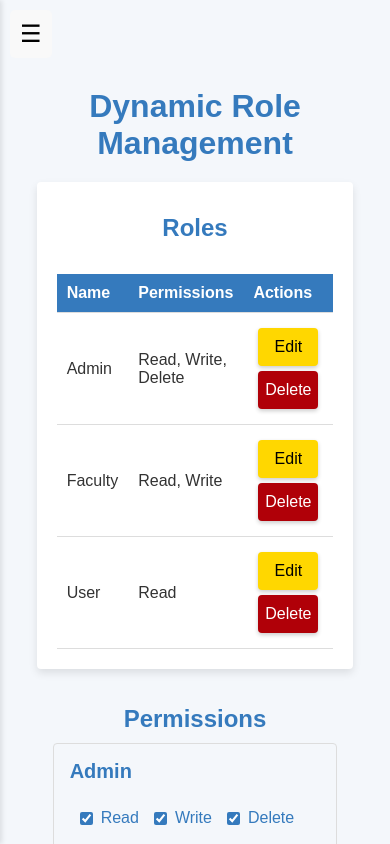
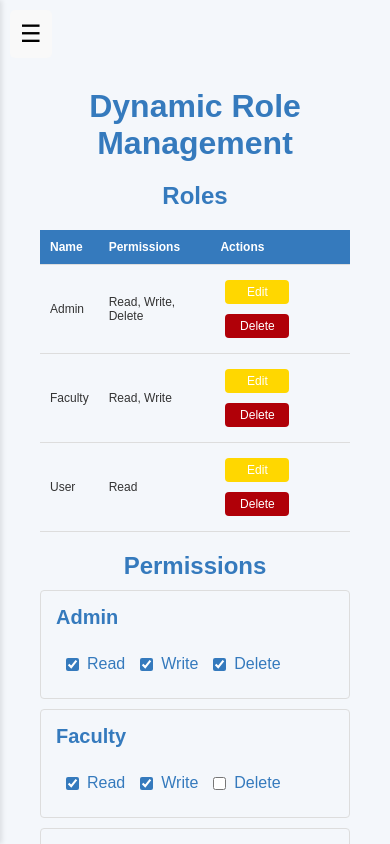
Before and after one commit to tropnicates/rbac_app, a React (Create React App) app: page /permissions in a window 390 px wide. Shown: the top 844 px of the page. Built offline with nearby package versions, Linux system fonts and the light colour scheme.

Commit message:
css modified

```diff
--- a/src/assets/styles/Permissions.css
+++ b/src/assets/styles/Permissions.css
@@ -118,6 +118,6 @@ button:hover {
     font-size: 2rem;
   }
   .role-table th, .role-table td {
-    font-size: 1rem;
+    font-size: 0.75rem;
   }
 }
--- a/src/assets/styles/RoleTable.css
+++ /dev/null
@@ -1,150 +0,0 @@
-.role-table-container {
-    width: 100%;
-    max-width: 1200px;
-    margin: 0 auto;
-    padding: 20px;
-    background-color: #fff;
-    border-radius: 4px;
-    box-shadow: 0 4px 8px rgba(0, 0, 0, 0.1);
-  }
-  .role-table-header {
-    display: flex;
-    padding: 12px;
-    font-weight: bold;
-    border-radius: 4px;
-    align-items: center;
-    justify-content: center;
-  }
-
-  .role-table-cell {
-    flex: 1;
-    padding: 10px;
-    font-size: 0.75rem;
-    color: #333;
-    border-right: 1px solid #e0e0e0;
-    text-align: left;
-  }
-
-  .role-table-cell:last-child {
-    border-right: none;
-    display: flex;
-    gap: 10px;
-  }
-
-  .role-table-row {
-    display: flex;
-    align-items: center;
-    padding: 10px 0;
-    border-bottom: 1px solid #e0e0e0;
-  }
-
-  .role-table-cell select {
-    width: 100%;
-    padding: 8px;
-    font-size: 0.75;
-    border-radius: 4px;
-    border: 1px solid #ccc;
-  }
-/*    */
-
-  @media (max-width: 768px) {
-    .role-table-header {
-        display: flex;
-      flex-direction: row;
-    }
-
-    .role-table-row {
-      flex-direction: row;
-      gap: 10px;
-    }
-
-    .role-table-cell {
-      font-size: 14px;
-      padding: 8px;
-    }
-  }
-
-
-.btn-edit,
-.btn-delete {
-  width: 60px;
-  font-size: 1rem;
-  border: none;
-  border-radius: 4px;
-  cursor: pointer;
-  transition: background-color 0.3s, transform 0.2s;
-  display: flex;
-  align-items: center;
-  justify-content: center;
-}
-
-.btn-edit {
-  background-color: #FFD700;
-  color: black;
-  box-shadow: 0 2px 4px rgba(0, 0, 0, 0.2);
-}
-
-.btn-edit:hover {
-  background-color: #357ABD;
-  color: white;
-  transform: scale(1.05);
-}
-
-.btn-delete {
-  background-color: #B00008;
-  color: white;
-  box-shadow: 0 2px 4px rgba(0, 0, 0, 0.2);
-}
-
-.btn-delete:hover {
-  background-color: #357ABD;
-  transform: scale(1.05);
-}
-
-.btn-edit:active,
-.btn-delete:active {
-  transform: scale(0.95);
-  box-shadow: none;
-}
-
-.btn-edit:focus,
-.btn-delete:focus {
-  outline: 2px solid #FFD700;
-  outline-offset: 2px;
-}
-
-.role-table tr:hover {
-  background-color: #f1f1f1;
-  transition: background-color 0.3s;
-}
-
-.permission-item input[type="checkbox"] {
-  width: 18px;
-  height: 18px;
-  cursor: pointer;
-}
-
-.permission-item input[type="checkbox"]:checked {
-  accent-color: #357ABD;
-}
-
-@media (max-width: 768px) {
-  .btn-edit,
-  .btn-delete {
-    font-size: 1rem;
-    padding: 10px 10px;
-  }
-
-  .btn-edit {
-    margin-bottom: 5px;
-  }
-
-  .role-table th,
-  .role-table td {
-    font-size: 0.75rem;
-  }
-
-  .permission-item input[type="checkbox"] {
-    width: 28px;
-  }
-}
--- a/src/assets/styles/Roles.css
+++ b/src/assets/styles/Roles.css
@@ -53,7 +53,6 @@
   text-align: left;
   padding: 10px;
   border-bottom: 1px solid #ddd;
-  font-weight: 0.5rem;
 }
 .role-table th {
   background-color: #357ABD;
@@ -134,14 +133,10 @@
   }
   .action-btn.edit,
   .action-btn.delete {
+    font-size: 0.75rem;
     width: 4rem;
   }
   .action-btn.edit {
     margin-bottom: 5px;
   }
-  .role-table th,
-  .role-table td {
-    font-size: 0.75rem;
-  }
-
 }
--- a/src/assets/styles/permissionList.css
+++ b/src/assets/styles/permissionList.css
@@ -54,15 +54,11 @@
 }
 
 @media (max-width: 768px) {
-  .permissions-list {
-    padding: 1rem;
-  }
   .container-list {
     font-size: 1rem;
   }
   .role-permissions {
     gap: 1rem;
-    padding: 1rem;
   }
   .role {
     font-size: 1rem;
--- a/src/assets/styles/users.css
+++ b/src/assets/styles/users.css
@@ -74,30 +74,13 @@
 
 .action-btn {
   padding: 5px 10px;
-  font-size: 0.9rem;
+  font-size: 1rem;
   color: #fff;
   border: none;
   border-radius: 4px;
   cursor: pointer;
   margin-right: 5px;
 }
-
-.action-btn.edit {
-  background-color: #FFD700;
-}
-
-.action-btn.edit:hover {
-  background-color: #E5C400;
-}
-
-.action-btn.delete {
-  background-color: #D8000C;
-}
-
-.action-btn.delete:hover {
-  background-color: #B00008;
-}
-
 .search-sort {
   display: flex;
   flex-direction: row;
@@ -176,12 +159,11 @@
     padding: 5px 5px;
     word-wrap: break-word;
   }
-  .action-btn {
-    font-size: 1rem;
+  .edit .action-btn.delete{
+    font-size: 0.75rem;
   }
   .validation-error {
-    font-size: 0.85rem;
-    padding: 8px;
+    font-size: 0.75rem;
     text-align: center;
   }
 }
--- a/src/components/RoleTable.js
+++ b/src/components/RoleTable.js
@@ -1,5 +1,4 @@
 import React from "react";
-import "../assets/styles/RoleTable.css"
 
 const RoleTable = ({ roles, onEditRole, onDeleteRole }) => {
   return (
@@ -19,8 +18,8 @@ const RoleTable = ({ roles, onEditRole, onDeleteRole }) => {
               <td>{role.name}</td>
               <td>{role.permissions.join(", ")}</td>
               <td>
-  <button className="btn-edit" onClick={() => onEditRole(role.id)}>Edit</button>
-  <button className="btn-delete" onClick={() => onDeleteRole(role.id)}>Delete</button>
+  <button className="action-btn edit" onClick={() => onEditRole(role.id)}>Edit</button>
+  <button className="action-btn delete" onClick={() => onDeleteRole(role.id)}>Delete</button>
 </td>
 
             </tr>
```
